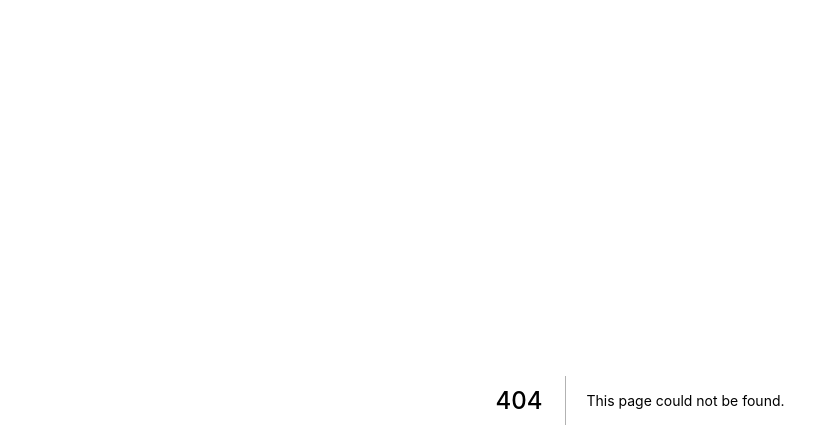
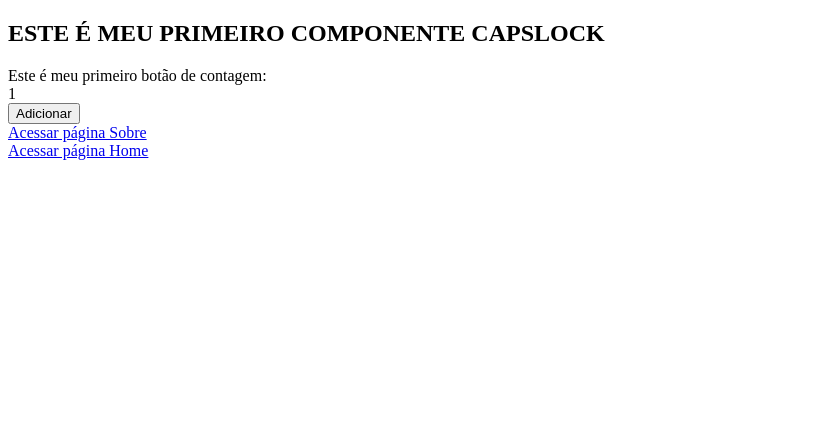
Before and after one commit to marciotakashi/marcio-takashi, a Next.js app: page /teste in a window 1280 px wide. Before the commit this address had no page. Shown: the top 448 px of the page, without its empty margins (0-839 px from the left). Built offline with nearby package versions, Linux system fonts and the light colour scheme.

Commit message:
teste de separação de páginas

```diff
--- /dev/null
+++ b/pages/teste.js
@@ -0,0 +1,43 @@
+import {useState} from 'react';
+import Link from 'next/link';
+
+function Teste(){
+    return (
+    <div>
+        <h2><CapsLock>Este é meu primeiro componente CapsLock</CapsLock></h2>
+        <div>Este é meu primeiro botão de contagem:</div>
+        <Contador/>
+        <div>
+        <Link href="/sobre">
+            <a>Acessar página Sobre</a>
+        </Link>
+        </div>
+        <div>
+        <Link href="/">
+            <a>Acessar página Home</a>
+        </Link>
+        </div>
+    </div>
+    )
+}
+
+function Contador(){
+    const [contador,setContador] = useState(1);
+    function adicionarContador(){
+        setContador(contador+1);
+    }
+    return(
+        <div>
+            <div>{contador}</div>
+            <button onClick={adicionarContador}>Adicionar</button>
+        </div>
+    )
+}
+
+function CapsLock(props){
+    const textoInserido = props.children;
+    const textoEmCapsLock = textoInserido.toUpperCase();
+    return <div>{textoEmCapsLock}</div>
+}
+
+export default Teste
```
Also changed, not shown: pages/index.js (+12 -22 lines), pages/sobre.js (added, +22 -0 lines).
